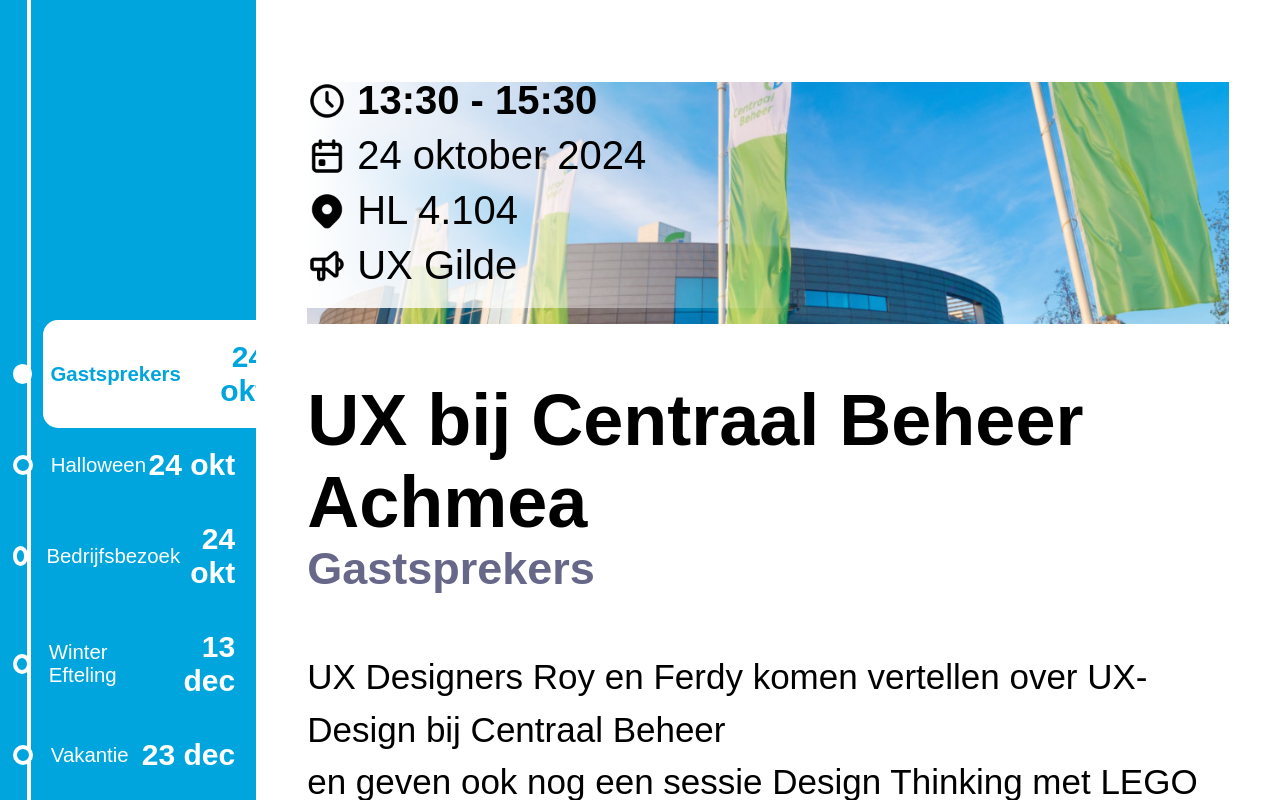
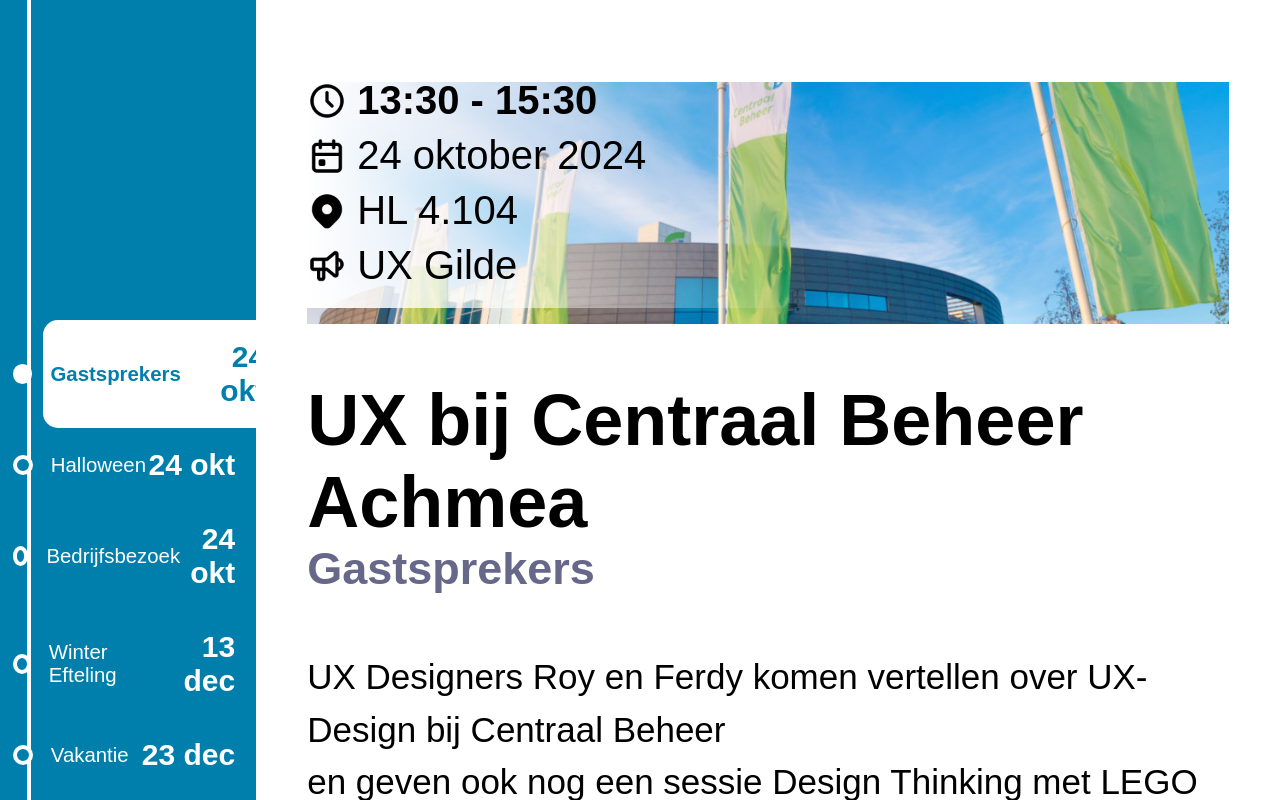
Before and after one commit to Robert-ME-DH/ActivityHub, a plain HTML site: page html/index.html in a window 1280 px wide. Drawn offline with Linux system fonts and the light colour scheme.

Commit message:
Contrast Ratio WCAG 2.1 update
Blauw kleuren aangepast en donkerder gemaakt zodat ratio met wit tekst en achtergrond voldoet aan de WCAG 2.1 richtlijnen voor toegankelijkheid. Van 2.82:1 naar 4.52:1 contrast ratio gegaan, wat voldoet aan niveau AA.

```diff
--- a/html/styles.css
+++ b/html/styles.css
@@ -17,7 +17,7 @@
 
 .sidebar {
     flex: 0 0 20%; /* vaste breedte 20% */
-    background-color: #00a5de;
+    background-color: #007FAD; /* kleur ratio met wit aangepast op WCAG 2.1 */
     display: flex;
     flex-direction: column;
     align-items: center;
@@ -88,7 +88,7 @@
     width: 20px;
     height: 20px;
     border: 4px solid white;
-    background-color: #00a5de; /* blauwe binnenkant cirkel */
+    background-color: #007FAD; /* binnenkant cirkel - kleur ratio met wit aangepast op WCAG 2.1 */
     border-radius: 50%;
     margin-right: 10px; /* cirkel en tekst afstand */
     z-index: 3;
@@ -101,7 +101,7 @@
 
 .schedule-item.active {
     background-color: white;
-    color: #00a5de;
+    color: #007FAD; /* kleur ratio met wit aangepast op WCAG 2.1 */
     font-weight: bold;
     margin-left: 30px; /* highlight wit naar rechts */
     border-radius: 15px; /* ronde hoeken */
```
